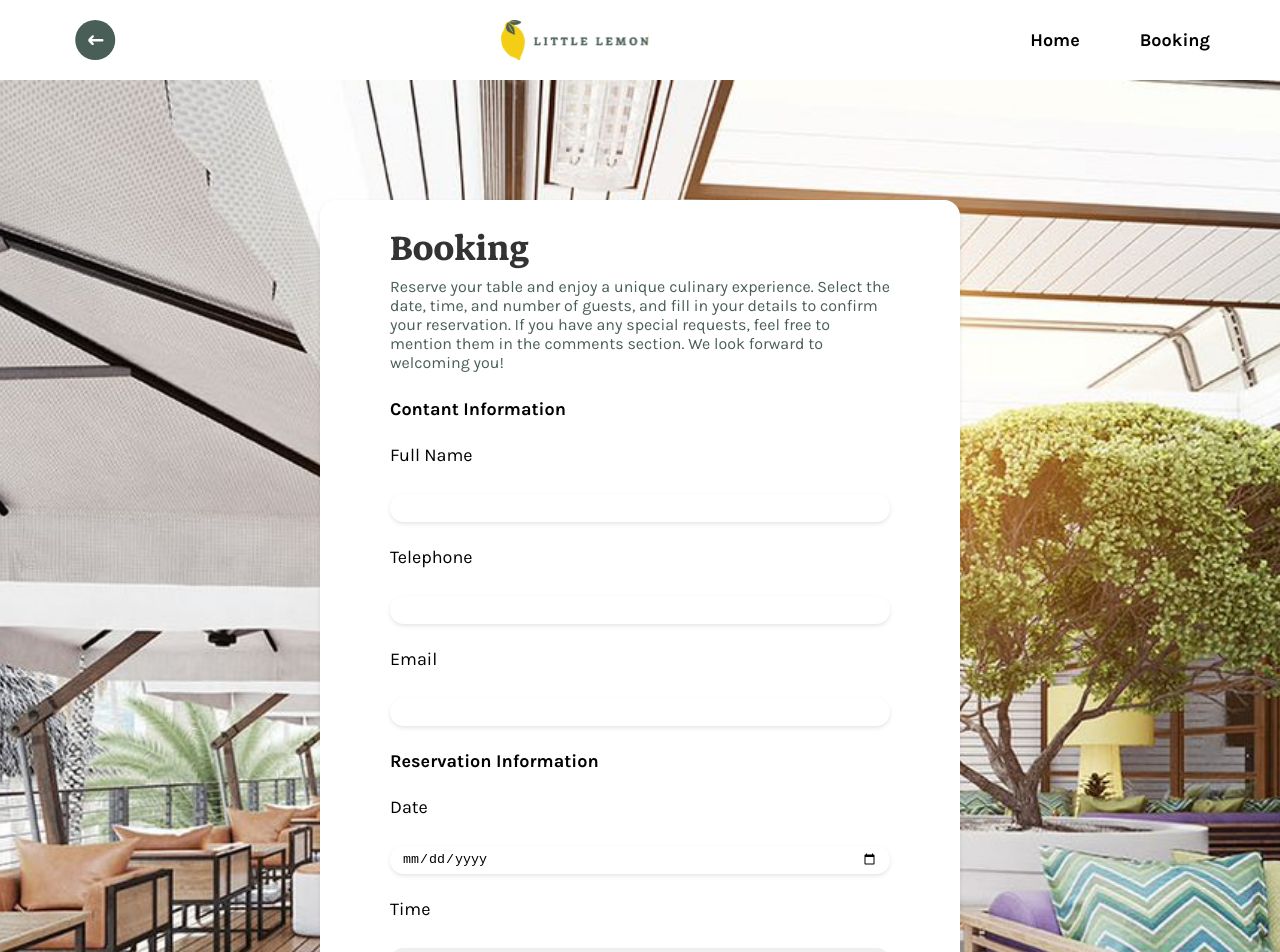
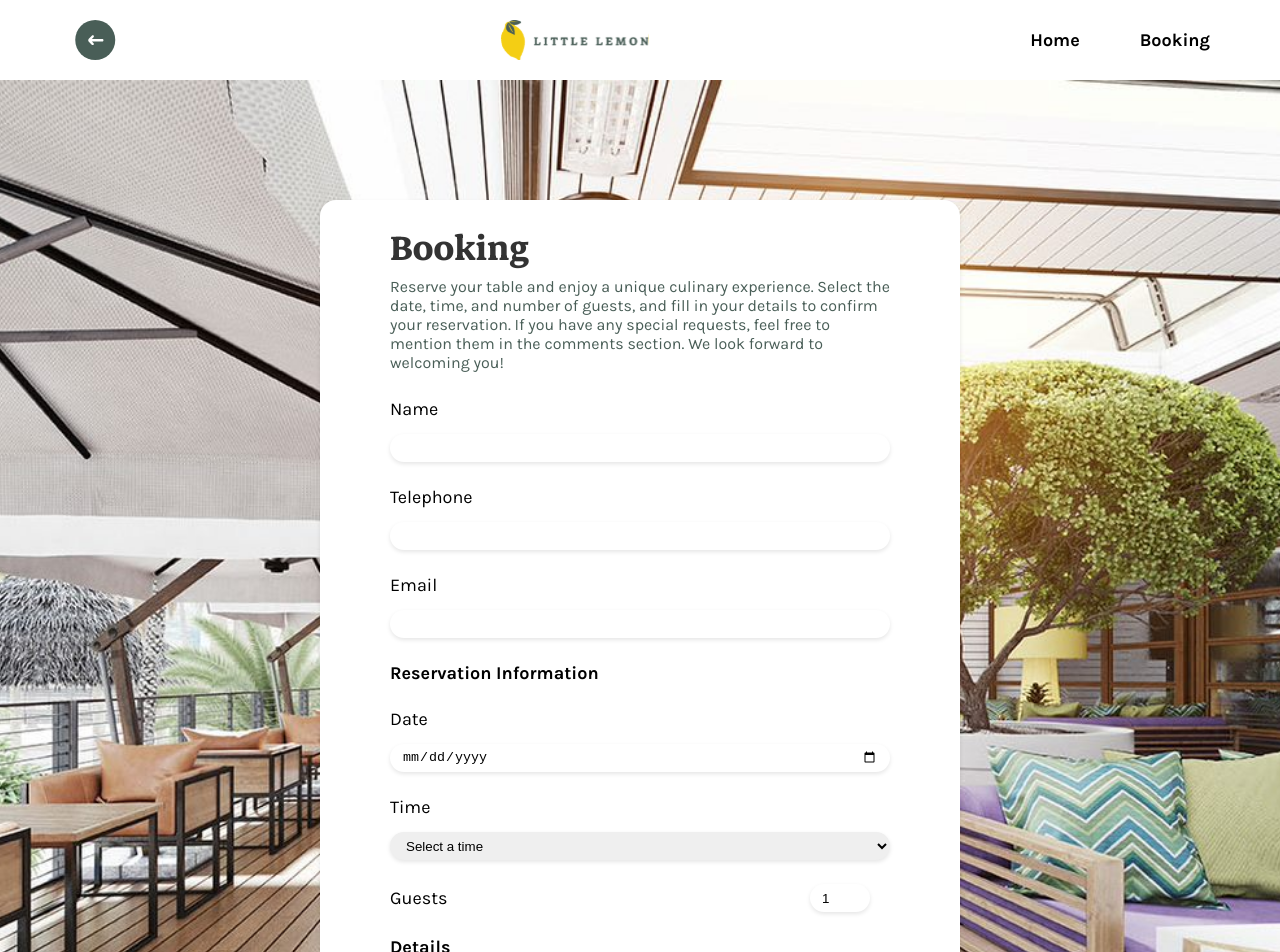
Before and after one commit to Diegogila/little-lemon-frontend, a React (Create React App) app: page /booking in a window 1280 px wide. Shown: the top 952 px of the page. Built offline with nearby package versions, Linux system fonts and the light colour scheme.

Commit message:
Next commit

```diff
--- a/package.json
+++ b/package.json
@@ -6,11 +6,13 @@
     "@testing-library/jest-dom": "^5.17.0",
     "@testing-library/react": "^13.4.0",
     "@testing-library/user-event": "^13.5.0",
+    "formik": "^2.4.6",
     "react": "^18.3.1",
     "react-dom": "^18.3.1",
     "react-router-dom": "^6.26.2",
     "react-scripts": "5.0.1",
-    "web-vitals": "^2.1.4"
+    "web-vitals": "^2.1.4",
+    "yup": "^1.4.0"
   },
   "scripts": {
     "start": "react-scripts start",
--- a/src/App.css
+++ b/src/App.css
@@ -110,6 +110,11 @@ li{
   font-weight: 400;
 }
 
+.lead-subtitle{
+  font-size: 2.0rem;
+  font-weight: 600;
+}
+
 .lead-text{
   font-size: 1.8rem;
   font-weight: 300;
--- a/src/components/BookingPage/BookingPage.js
+++ b/src/components/BookingPage/BookingPage.js
@@ -9,24 +9,13 @@ import { BookingCompleted } from "./sections/BookingCompleted/BookingCompleted";
 
 function BookingPage() {
   const [isSection, setIsSection] = useState(true);
-  const initialFormState = {
-    name: "",
-    tel: "",
-    email: "",
-    date: "",
-    time: "",
-    guests: 1,
-    terrace: false,
-  }
-
-  const [bookingData, setBookingData] = useState(initialFormState);
 
   return (
     <>
       <Header isSection={isSection}/>
       <main className="booking-page">
         <Routes>
-          <Route path='/' element={<BookingForm data={bookingData} setData={setBookingData}/>}/>
+          <Route path='/' element={<BookingForm/>}/>
           <Route path='confirmation' element={<BookingConfirmation/>}/>
           <Route path='completed' element={<BookingCompleted setIsSection={setIsSection}/>}/>
         </Routes>
--- a/src/components/BookingPage/sections/BookingConfirmation/BookingConfirmation.css
+++ b/src/components/BookingPage/sections/BookingConfirmation/BookingConfirmation.css
@@ -0,0 +1,53 @@
+.booking-confirmation{
+    display: grid;
+    padding: 60px 0;
+}
+
+.booking__confirmacion-table{
+    display: grid;
+    grid-template-columns: 50% 50%;
+}
+.booking-confirmation > p{
+    font-size: 2.0rem;
+    font-weight: 600;
+}
+
+.booking-confirmation > *:not(.booking__name-confirmation):not(button) {
+    padding: 0 20px;
+  }
+
+.booking__confirmacion-table p{
+    font-size: 1.8rem;
+    font-weight: 600;
+}
+
+.booking-confirmation .description-text{
+    text-align: center;
+}
+
+.booking-confirmation .lead-text{
+    color: var(--primary-color-green);
+    font-weight: 400;
+    justify-self: end;
+}
+
+.booking__name-confirmation{
+    width: 100%;
+    background-color: var(--primary-color-green);
+    color: white;
+}
+
+.description-text{
+
+}
+
+@media (min-width: 768px) {
+    .booking-page{
+        place-items: center;
+    }
+    .booking-confirmation{
+        margin: 120px 0;
+        width: 50%;
+    }
+
+  }
--- a/src/components/BookingPage/sections/BookingForm/BookingForm.css
+++ b/src/components/BookingPage/sections/BookingForm/BookingForm.css
@@ -31,17 +31,22 @@
     box-shadow: 0 2px 4px rgba(0, 0, 0, 0.1);
     border-radius: 16px;
     height: 28px;
-    margin-top: 14px;
     padding: 0 12px;
 }
 
-.booking__form-container input, h3,select{
+.booking__form-container .input-div, h3, .input-container{
     margin-bottom: 24px;
 }
+.input-div{
+    display: flex;
+    flex-direction: column;
+    gap: 14px;
+}
 
-.booking__form-container label{
-    margin-bottom: 14px;
+.input-div span{
+    font-size: 1.4rem;
 }
+
 
 .input-container{
     display: flex;
@@ -69,6 +74,10 @@
     box-shadow: none;
 }
 
+.booking__form-container .input-number{
+    width: 60px;
+}
+
 @media (min-width: 768px) {
     .booking-page{
         place-items: center;
--- a/src/components/BookingPage/sections/BookingForm/BookingForm.js
+++ b/src/components/BookingPage/sections/BookingForm/BookingForm.js
@@ -2,18 +2,44 @@ import { useNavigate } from "react-router-dom";
 import { CallToAction } from "../../../CallToAction/CallToAction";
 import bg from "../../../../assets/images/restaurant.jpg";
 import "./BookingForm.css";
+import { Formik, Form, Field, ErrorMessage } from "formik";
+import * as Yup from "yup";
 
-function BookingForm({ data, setData }) {
+function BookingForm() {
   const navigate = useNavigate();
-  const handleChange = (e) => {
-    const { name, type, value, checked } = e.target;
-    setData({ ...data, [name]: type === "checkbox" ? checked : value });
+
+
+  const handleSumit = (values) => {
+    navigate("/booking/confirmation", { state: values });
   };
 
-  const handleSumit = (e) => {
-    navigate("/booking/confirmation", { state: data });
-    e.preventDefault();
+  const initialFormState = {
+    name: "",
+    tel: "",
+    email: "",
+    date: "",
+    time: "",
+    guests: 1,
+    terrace: false,
   };
+
+
+  //-------------Validation-----------------------
+  const validationSchema = Yup.object().shape({
+    name: Yup.string().required("The name is required"),
+    tel: Yup.number()
+      .integer()
+      .positive()
+      .required("The telephone is required"),
+    email: Yup.string()
+      .email("We need a valid email")
+      .required("Email is required"),
+    date: Yup.date().required("Date is required").min(new Date()),
+    time: Yup.string().required("We need a time"),
+    guests: Yup.number().positive().integer(),
+  });
+  //-------------------------------------------------------
+
   return (
     <>
       <img className="booking-page__img" src={bg} alt="Restaurant" />
@@ -29,63 +55,70 @@ function BookingForm({ data, setData }) {
           </p>
         </div>
         <div className="booking__form-container">
-          <form>
-            <h3 className="card-title">Contant Information</h3>
-            <label className="input-label" htmlFor="bookingName">
-              Full Name
-            </label>
-            <input
-              value={data.name}
-              onChange={handleChange}
+          <Formik
+            initialValues={initialFormState}
+            validationSchema={validationSchema}
+            onSubmit={handleSumit}
+          >
+            {() => (
+              <Form>
+                <div className="input-div">
+                  <label className="input-label">Name</label>
+                  <Field type="text" name="name" />
+                  <ErrorMessage
                     name="name"
-              type="text"
-              id="bookingName"
-              required
+                    component="span"
+                    style={{ color: "red" }}
                   />
-
-            <label className="input-label" htmlFor="bookingTelephone">
-              Telephone
-            </label>
-            <input
-              value={data.tel}
-              onChange={handleChange}
+                </div>
+                <div className="input-div">
+                  <label className="input-label">Telephone</label>
+                  <Field type="number" name="tel" />
+                  <ErrorMessage
                     name="tel"
-              type="tel"
-              id="bookingTelephone"
-              required
+                    component="span"
+                    style={{ color: "red" }}
                   />
-
-            <label className="input-label" htmlFor="bookingEmail">
-              Email
-            </label>
-            <input
-              value={data.email}
-              onChange={handleChange}
+                </div>
+                <div className="input-div">
+                  <label className="input-label">Email</label>
+                  <Field type="email" name="email" />
+                  <ErrorMessage
                     name="email"
-              type="email"
-              id="bookingEmail"
-              required
+                    component="span"
+                    style={{ color: "red" }}
                   />
+                </div>
 
                 <h3 className="card-title">Reservation Information</h3>
 
+                <div className="input-div">
                   <label className="input-label" htmlFor="bookingDate">
                     Date
                   </label>
-            <input
-              value={data.date}
-              onChange={handleChange}
+                  <Field
                     name="date"
                     type="date"
                     id="bookingDate"
                     min={new Date().toISOString().split("T")[0]}
-              required
+                    className="input-field"
                   />
-
+                  <ErrorMessage
+                    name="date"
+                    component="span"
+                    style={{ color: "red" }}
+                  />
+                </div>
+                <div className="input-div">
                   <label className="input-label" htmlFor="bookingTime">
                     Time
                   </label>
-            <select id="bookingTime" value={data.time} onChange={handleChange} name="time" required>
+                  <Field
+                    as="select"
+                    name="time"
+                    id="bookingTime"
+                    className="input-field"
+                  >
                     <option value="">Select a time</option>
                     <option value="09:00">09:00</option>
                     <option value="10:00">10:00</option>
@@ -97,41 +130,46 @@ function BookingForm({ data, setData }) {
                     <option value="16:00">16:00</option>
                     <option value="17:00">17:00</option>
                     <option value="18:00">18:00</option>
-            </select>
-
+                  </Field>
+                  <ErrorMessage
+                    name="time"
+                    component="span"
+                    style={{ color: "red" }}
+                  />
+                </div>
+                <div className="input-container">
                   <label className="input-label" htmlFor="bookingGuests">
                     Guests
                   </label>
-            <input
-              value={data.guests}
-              onChange={handleChange}
+                  <Field
                     name="guests"
                     type="number"
+                    min="1"
                     id="bookingGuests"
-              required
+                    className="input-number"
                   />
-
+                  <ErrorMessage
+                    name="guests"
+                    component="span"
+                    style={{ color: "red" }}
+                  />
+                </div>
                 <h3 className="card-title">Details</h3>
                 <div className="input-container">
                   <label className="input-label" htmlFor="bookingTerrace">
                     Terrace
                   </label>
-              <input
-                className="input-checkbox"
-                checked={data.terrace}
-                onChange={handleChange}
+                  <Field
                     name="terrace"
                     type="checkbox"
                     id="bookingTerrace"
+                    className="input-checkbox"
                   />
                 </div>
-            <CallToAction
-              type="submit"
-              className="booking-form__submit"
-              text="Submit"
-              onClick={handleSumit}
-            />
-          </form>
+                <CallToAction className="booking-form__submit" text="Submit" type="submit"/>
+              </Form>
+            )}
+          </Formik>
         </div>
       </section>
     </>
```
Also changed, not shown: src/components/BookingPage/sections/BookingConfirmation/BookingConfirmation.js (+10 -8 lines), 1 other file (tests, documents, lock files or other folders). Lines whose indentation alone changed are shown as unchanged.
